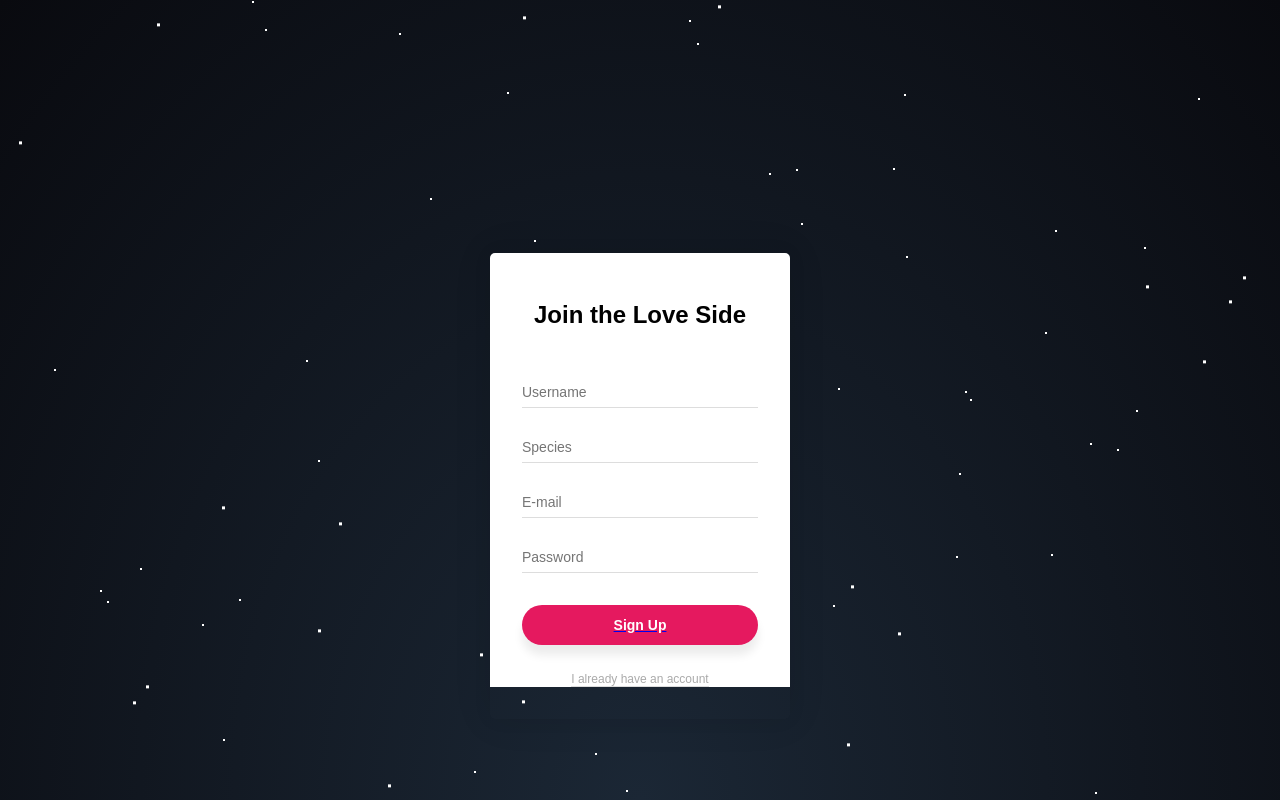
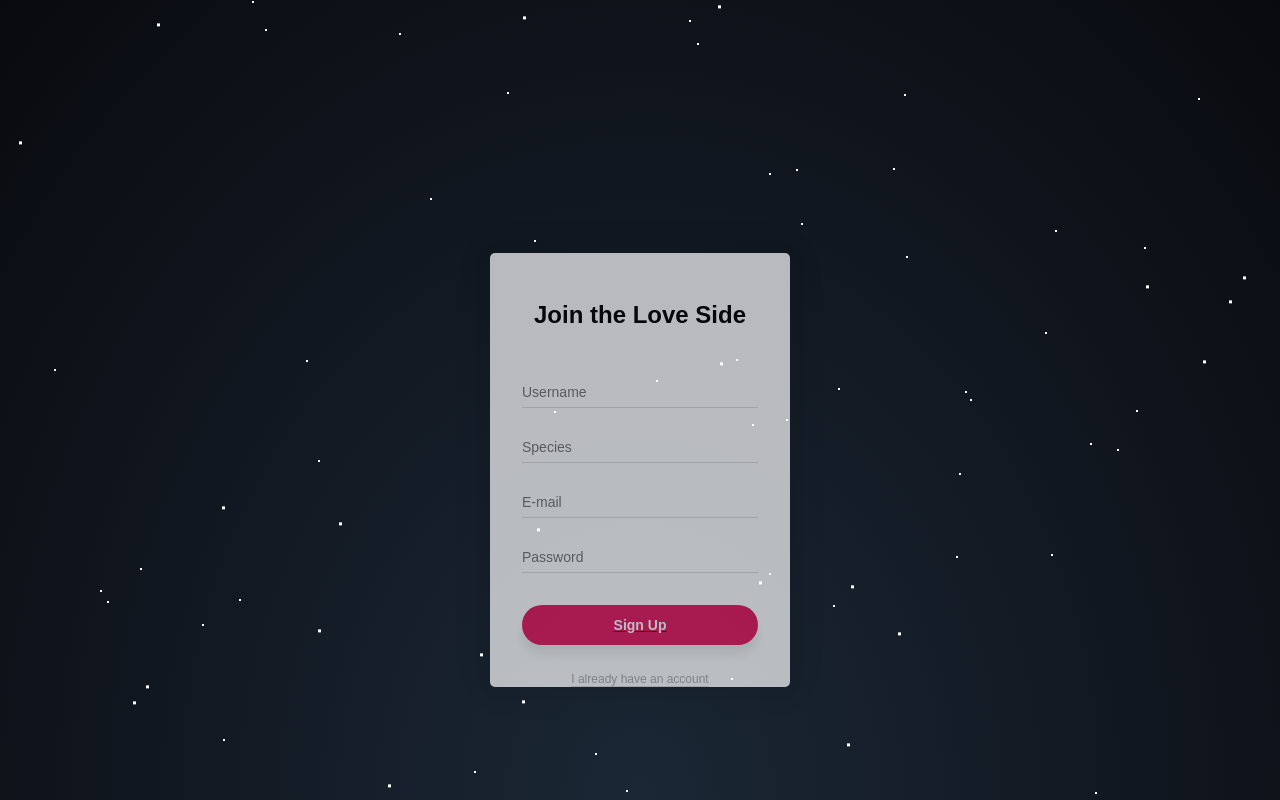
Before and after one commit to Zzphyr/WCS-hackathon1, a React (Create React App) app: page / in a window 1280 px wide. Shown: the top 800 px of the page. Built offline with nearby package versions, Linux system fonts and the light colour scheme; no server answers.

Commit message:
adds opacity and deletes padding

```diff
--- a/src/Landing.js
+++ b/src/Landing.js
@@ -10,7 +10,7 @@ const cardContainer = document.querySelector('.card-container')
 
 const CardWrapper = styled.div`
   overflow: hidden;
-  padding: 0 0 32px;
+  padding: 0 0;
   margin: 48px auto 0;
   width: 300px;
   font-family: Quicksand, arial, sans-serif;
@@ -22,6 +22,7 @@ const CardHeader = styled.header`
   padding-top: 32px;
   padding-bottom: 32px;
   background-color: white;
+  opacity: 0.7;
 `
 
 const CardHeading = styled.h1`
@@ -34,6 +35,7 @@ const CardBody = styled.div`
   padding-right: 32px;
   padding-left: 32px;
   background-color: white;
+  opacity: 0.7;
 `
 
 const CardFieldset = styled.fieldset`
```
